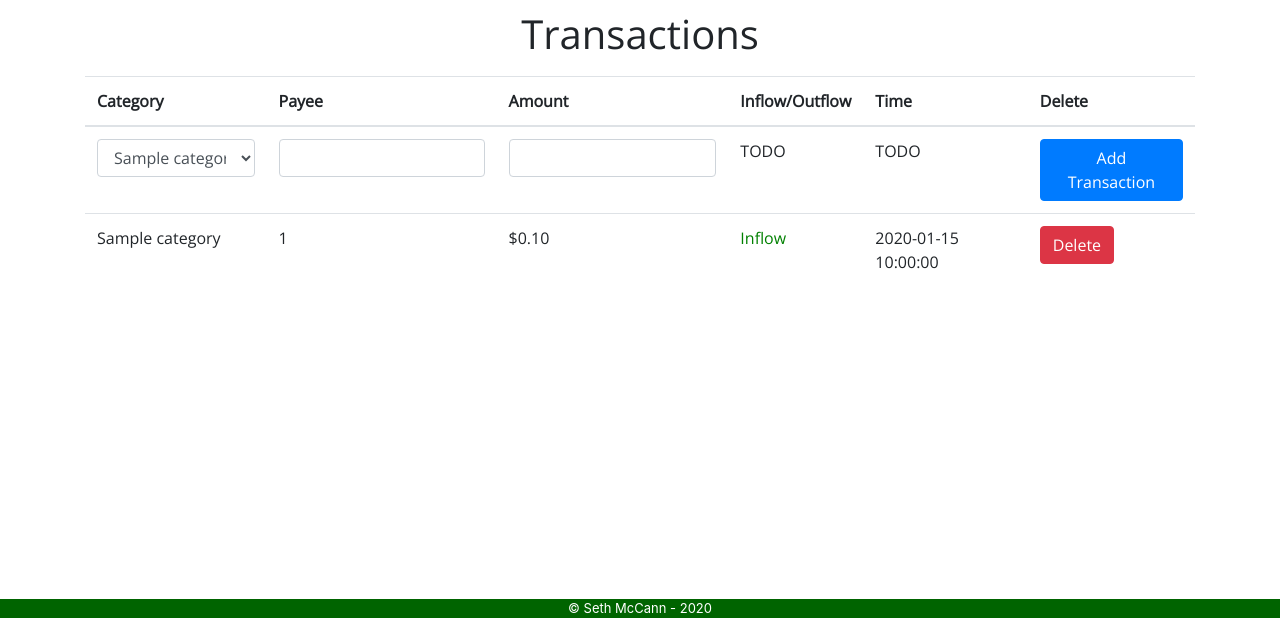
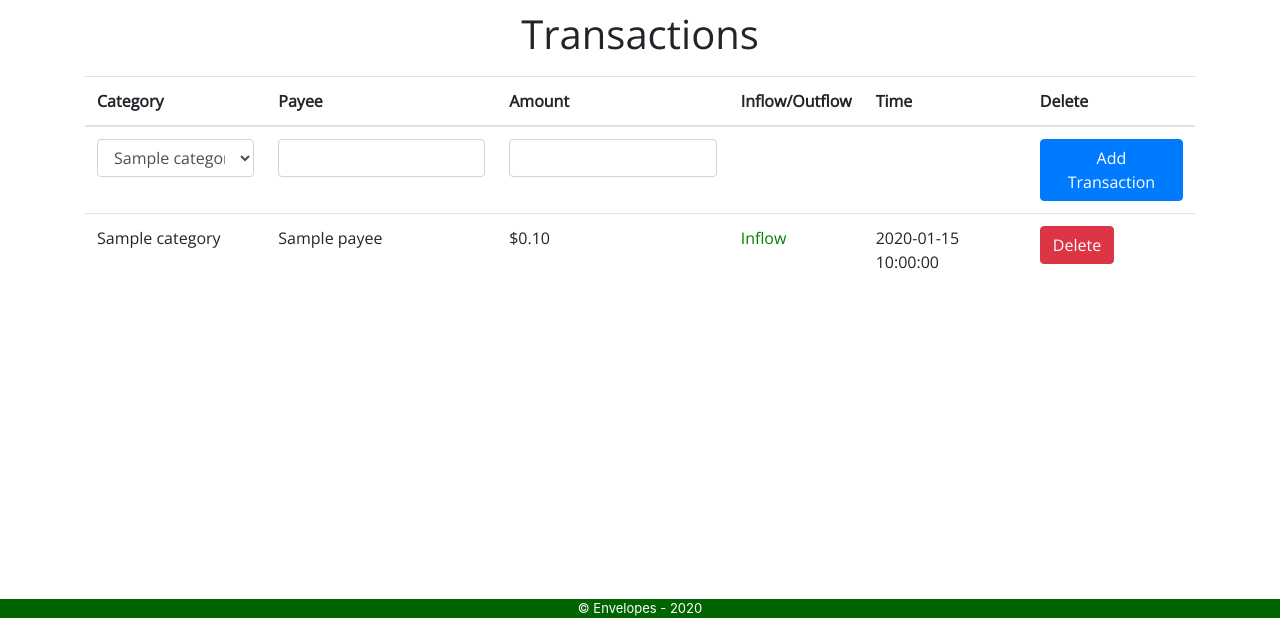
Before and after one commit to swm82/eNvelopes, a Flask app: page /transactions in a window 1280 px wide. Shown: the part 182-800 px from the top of the page. Run offline with Flask 2, Linux system fonts and the light colour scheme; a user stored in the database is signed in; tables that the repository leaves empty hold one stand-in row (values such as "Sample post"); some libraries are stand-ins or nearby versions.

Commit message:
Payee name displayed in transactions

```diff
--- a/application/main/views.py
+++ b/application/main/views.py
@@ -54,6 +54,8 @@ def transactions():
     # Get categories associated with user, pass to form select field, get list of names to utilize in transaction list
     categories = Category.query.filter_by(user_id=current_user.get_id()).all()
     # Category dict to be used in template
+    payees = Payee.query.filter_by(user_id=current_user.get_id()).all()
+    payees = { payee.payee_id : payee.name for payee in payees }
     categories = { category.category_id : category.name for category in categories }
     add_transaction_form.category.choices = list(categories.values())
     if request.method == 'POST':
@@ -98,7 +100,7 @@ def transactions():
         # If Get request, get current transactions, send to Jinja for formatting.  Add line for new transaction
         # TODO - sort in reverse by date, place new transaction at top
         transactions = Transaction.query.join(User).filter_by(user_id=current_user.get_id()).all()
-        return render_template("transactions.html", add_transaction_form=add_transaction_form, delete_transaction_form=delete_transaction_form, transactions=transactions, category_dict=categories)
+        return render_template("transactions.html", add_transaction_form=add_transaction_form, delete_transaction_form=delete_transaction_form, transactions=transactions, category_dict=categories, payee_dict=payees)
 
 
 # Helper methods - move to seperate pkg
--- a/application/templates/layout.html
+++ b/application/templates/layout.html
@@ -105,6 +105,6 @@
         {% block page_content %} {% endblock %}
     </div>
     <footer>
-        © Seth McCann - 2020
+        © Envelopes - 2020
     </footer>
 {% endblock %}
--- a/application/templates/transactions.html
+++ b/application/templates/transactions.html
@@ -49,8 +49,8 @@
                         <td>{{ wtf.render_field(add_transaction_form.category) }}</td>
                         <td>{{ wtf.render_field(add_transaction_form.payee) }}</td>
                         <td>{{ wtf.render_field(add_transaction_form.amount) }}</td>
-                        <td>TODO</td>
-                        <td>TODO</td>
+                        <td></td>
+                        <td></td>
                         <td><button type="submit" name="submit" class="btn btn-primary" value="add_transaction">Add Transaction</button></td>
                     </form>
                 </tr>
@@ -58,10 +58,8 @@
                 <tr>
                     <form action="" method="post" class="form" role="form">
                         {{ delete_transaction_form.csrf_token() }}
-                        <!-- Make sure to implement deletes in the db as delete category, else indexing will be impacted -->
-                        <!-- Use a dictionary to cary category name/id association -->
                         <td>{{ category_dict[transaction.category_id] }}</td>
-                        <td>{{ transaction.payee_id }}</td>
+                        <td>{{ payee_dict[transaction.payee_id] }}</td>
                         {% if category_dict[transaction.category_id] == 'Inflow' %}
                             <td>{{ format(transaction.amount * -1) }}</td>
                         {% else %}
```
